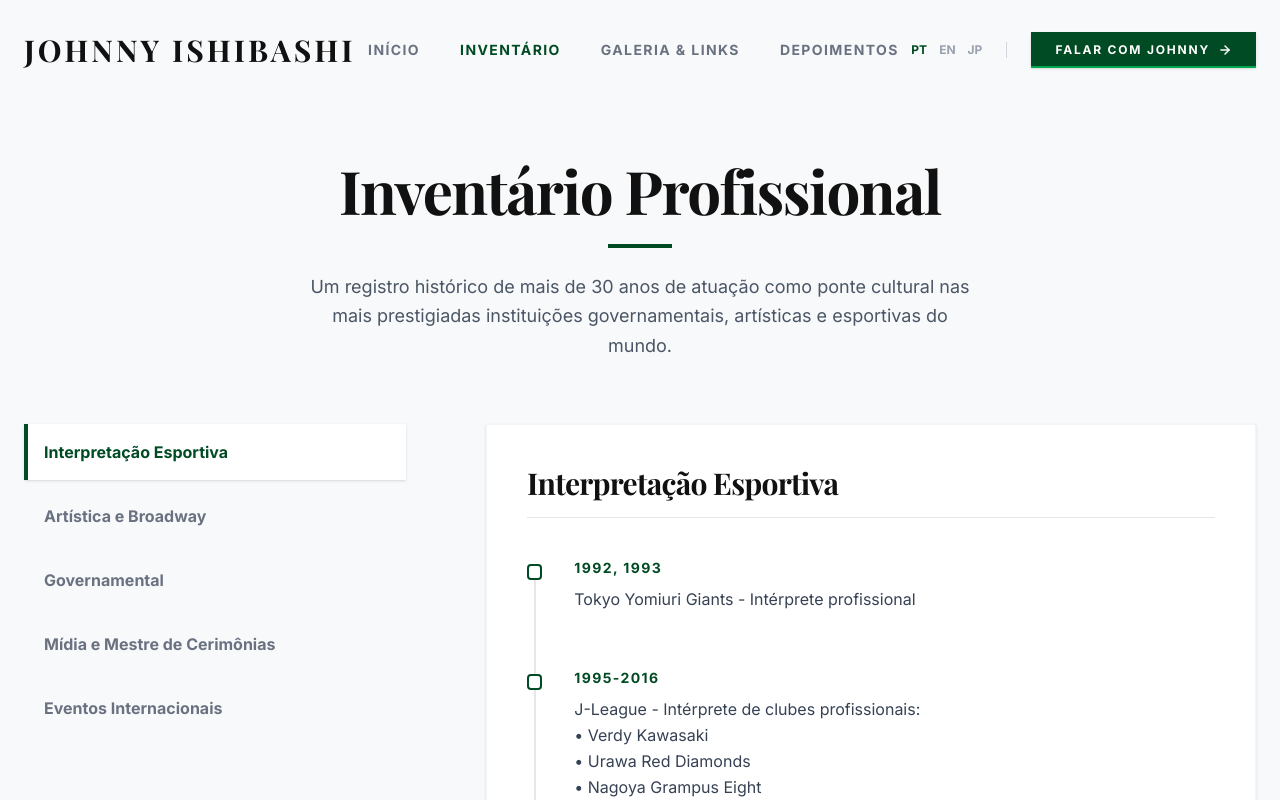
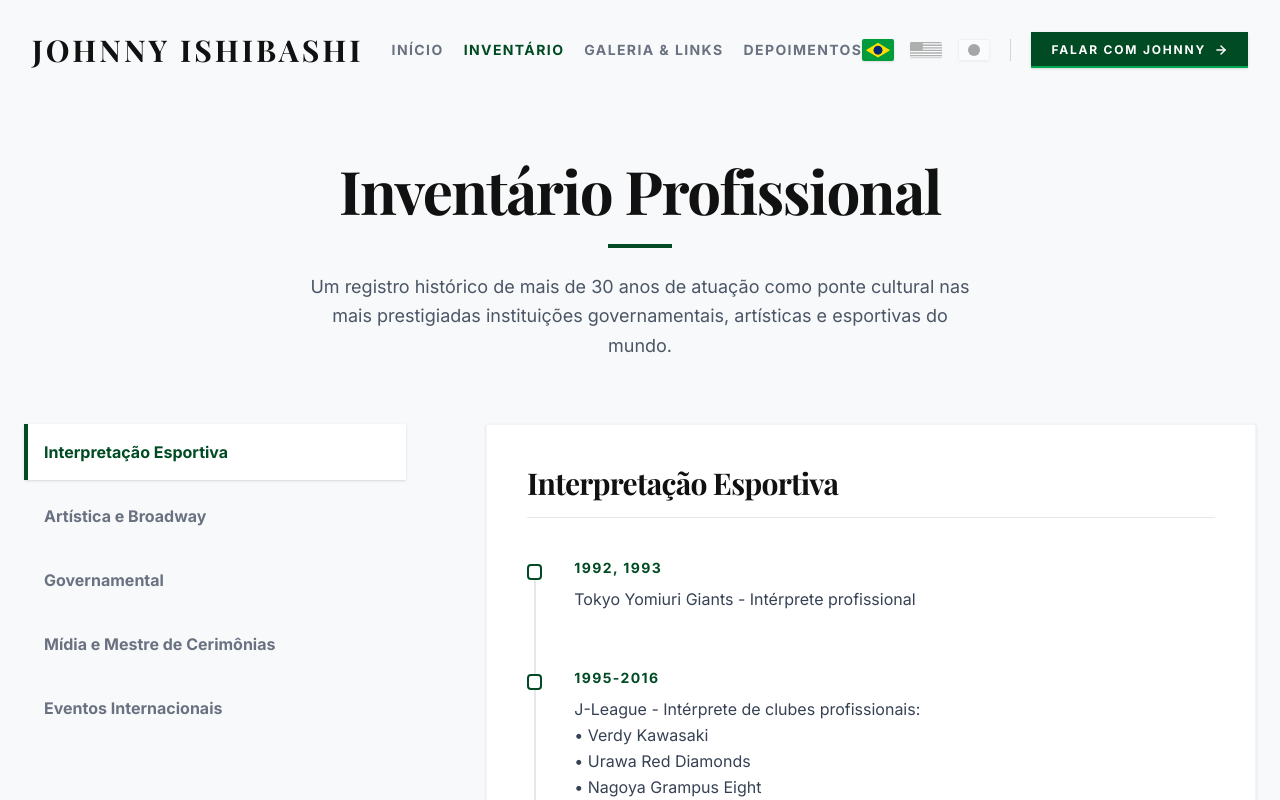
Before and after one commit to mrsaoc/johnny-ishibashi, a Next.js app: page /inventario in a window 1280 px wide. Shown: the top 800 px of the page. Built offline with nearby package versions, Linux system fonts and the light colour scheme; a web font is replaced by a local one.

Commit message:
refactor alteração texto

```diff
--- a/src/components/Header.tsx
+++ b/src/components/Header.tsx
@@ -5,11 +5,33 @@ import Link from 'next/link';
 import { usePathname } from 'next/navigation';
 import { useLanguage } from '@/context/LanguageContext';
 
+const FlagBR = () => (
+    <svg xmlns="http://www.w3.org/2000/svg" viewBox="0 0 720 504" className="w-7 sm:w-8 h-auto rounded-[2px] shadow-sm">
+        <rect width="720" height="504" fill="#009b3a"/>
+        <polygon points="360,86.4 633.6,252 360,417.6 86.4,252" fill="#fedf00"/>
+        <circle cx="360" cy="252" r="100.8" fill="#002776"/>
+    </svg>
+);
+
+const FlagUS = () => (
+    <svg xmlns="http://www.w3.org/2000/svg" viewBox="0 0 7410 3900" className="w-7 sm:w-8 h-auto rounded-[2px] shadow-sm">
+        <rect width="7410" height="3900" fill="#b22234"/>
+        <path d="M0,300H7410V600H0ZM0,900H7410V1200H0ZM0,1500H7410V1800H0ZM0,2100H7410V2400H0ZM0,2700H7410V3000H0ZM0,3300H7410V3600H0Z" fill="#fff"/>
+        <rect width="2964" height="2100" fill="#3c3b6e"/>
+    </svg>
+);
+
+const FlagJP = () => (
+    <svg xmlns="http://www.w3.org/2000/svg" viewBox="0 0 900 600" className="w-7 sm:w-8 h-auto rounded-[2px] shadow-sm border border-gray-200">
+        <rect width="900" height="600" fill="#fff"/>
+        <circle cx="450" cy="300" r="180" fill="#bc002d"/>
+    </svg>
+);
+
 export default function Header() {
     const [isScrolled, setIsScrolled] = useState(false);
     const [isMobileMenuOpen, setIsMobileMenuOpen] = useState(false);
 
-    // Importamos o motor de tradução
     const { language, setLanguage, t } = useLanguage();
     const pathname = usePathname();
 
@@ -40,20 +62,24 @@ export default function Header() {
                     : 'bg-[#F8F9FA] py-6 md:py-8'
             }`}
         >
-            <div className="max-w-7xl mx-auto px-6 flex items-center justify-between">
+            <div className="max-w-[90rem] mx-auto px-4 sm:px-6 lg:px-8 w-full flex items-center justify-between">
 
+                {/* 1. COLUNA ESQUERDA: Logo */}
+                <div className="flex xl:flex-1 justify-start z-50">
                     <Link
                         href="/"
                         onClick={closeMobileMenu}
-                    className="font-serif text-xl sm:text-2xl md:text-3xl font-bold tracking-widest text-[#111111] hover:text-[#004B23] transition-colors relative z-50"
+                        className="font-serif text-xl sm:text-2xl md:text-3xl font-bold tracking-widest text-[#111111] hover:text-[#004B23] transition-colors whitespace-nowrap"
                     >
                         JOHNNY ISHIBASHI
                     </Link>
+                </div>
 
-                <nav className="hidden lg:flex items-center gap-10">
+                {/* 2. COLUNA CENTRAL: Navegação (Sempre no meio absoluto) */}
+                <nav className="hidden xl:flex justify-center items-center gap-5 2xl:gap-8">
                     <Link
                         href="/"
-                        className={`text-sm font-bold uppercase tracking-widest transition-colors ${
+                        className={`text-sm font-bold uppercase tracking-widest transition-colors whitespace-nowrap ${
                             isActive('/') ? 'text-[#004B23]' : 'text-gray-500 hover:text-[#111111]'
                         }`}
                     >
@@ -61,7 +87,7 @@ export default function Header() {
                     </Link>
                     <Link
                         href="/inventario"
-                        className={`text-sm font-bold uppercase tracking-widest transition-colors ${
+                        className={`text-sm font-bold uppercase tracking-widest transition-colors whitespace-nowrap ${
                             isActive('/inventario') ? 'text-[#004B23]' : 'text-gray-500 hover:text-[#111111]'
                         }`}
                     >
@@ -69,7 +95,7 @@ export default function Header() {
                     </Link>
                     <Link
                         href="/galeria"
-                        className={`text-sm font-bold uppercase tracking-widest transition-colors ${
+                        className={`text-sm font-bold uppercase tracking-widest transition-colors whitespace-nowrap ${
                             isActive('/galeria') ? 'text-[#004B23]' : 'text-gray-500 hover:text-[#111111]'
                         }`}
                     >
@@ -77,7 +103,7 @@ export default function Header() {
                     </Link>
                     <Link
                         href="/depoimentos"
-                        className={`text-sm font-bold uppercase tracking-widest transition-colors ${
+                        className={`text-sm font-bold uppercase tracking-widest transition-colors whitespace-nowrap ${
                             isActive('/depoimentos') ? 'text-[#004B23]' : 'text-gray-500 hover:text-[#111111]'
                         }`}
                     >
@@ -85,27 +111,30 @@ export default function Header() {
                     </Link>
                 </nav>
 
-                <div className="hidden md:flex items-center gap-6 relative z-50">
+                {/* 3. COLUNA DIREITA: Bandeiras e Contato (Sempre fixos na direita) */}
+                <div className="hidden xl:flex xl:flex-1 justify-end items-center gap-5 relative z-50">
 
-                    {/* Seletor de Idiomas Ativo */}
-                    <div className="flex items-center gap-3 pr-6 border-r border-gray-300">
+                    <div className="flex items-center gap-4 pr-5 border-r border-gray-300">
                         <button
                             onClick={() => setLanguage('PT')}
-                            className={`text-xs font-bold transition-colors ${language === 'PT' ? 'text-[#004B23]' : 'text-gray-400 hover:text-[#111111]'}`}
+                            title="Português"
+                            className={`transition-all duration-300 hover:scale-110 ${language === 'PT' ? 'opacity-100 grayscale-0' : 'opacity-40 grayscale hover:grayscale-0'}`}
                         >
-                            PT
+                            <FlagBR />
                         </button>
                         <button
                             onClick={() => setLanguage('EN')}
-                            className={`text-xs font-bold transition-colors ${language === 'EN' ? 'text-[#004B23]' : 'text-gray-400 hover:text-[#111111]'}`}
+                            title="English"
+                            className={`transition-all duration-300 hover:scale-110 ${language === 'EN' ? 'opacity-100 grayscale-0' : 'opacity-40 grayscale hover:grayscale-0'}`}
                         >
-                            EN
+                            <FlagUS />
                         </button>
                         <button
                             onClick={() => setLanguage('JP')}
-                            className={`text-xs font-bold transition-colors ${language === 'JP' ? 'text-[#004B23]' : 'text-gray-400 hover:text-[#111111]'}`}
+                            title="日本語"
+                            className={`transition-all duration-300 hover:scale-110 ${language === 'JP' ? 'opacity-100 grayscale-0' : 'opacity-40 grayscale hover:grayscale-0'}`}
                         >
-                            JP
+                            <FlagJP />
                         </button>
                     </div>
 
@@ -113,7 +142,7 @@ export default function Header() {
                         href="https://wa.me/5513996988700"
                         target="_blank"
                         rel="noopener noreferrer"
-                        className="group relative inline-flex items-center gap-2 bg-[#004B23] text-white px-6 py-2.5 text-xs font-bold uppercase tracking-[0.15em] overflow-hidden transition-all duration-300 shadow-sm hover:shadow-md"
+                        className="group relative inline-flex items-center gap-2 bg-[#004B23] text-white px-5 py-2.5 text-xs font-bold uppercase tracking-[0.15em] overflow-hidden transition-all duration-300 shadow-sm hover:shadow-md whitespace-nowrap"
                     >
                         <span className="absolute bottom-0 left-0 w-full h-[3px] bg-[#00A850] transform translate-y-[1px] group-hover:translate-y-0 transition-transform duration-300"></span>
                         <span className="relative z-10 flex items-center gap-2">
@@ -126,9 +155,10 @@ export default function Header() {
                     </a>
                 </div>
 
+                {/* Botão Menu Mobile */}
                 <button
                     onClick={() => setIsMobileMenuOpen(!isMobileMenuOpen)}
-                    className="md:hidden text-[#111111] focus:outline-none hover:text-[#004B23] transition-colors relative z-50 p-2 -mr-2"
+                    className="xl:hidden text-[#111111] focus:outline-none hover:text-[#004B23] transition-colors relative z-50 p-2 -mr-2"
                     aria-label="Toggle Menu"
                 >
                     <svg xmlns="http://www.w3.org/2000/svg" width="28" height="28" viewBox="0 0 24 24" fill="none" stroke="currentColor" strokeWidth="2" strokeLinecap="round" strokeLinejoin="round">
@@ -149,8 +179,9 @@ export default function Header() {
 
             </div>
 
+            {/* Menu Mobile Expandido */}
             <div
-                className={`fixed inset-0 bg-white z-40 flex flex-col pt-32 px-6 transition-all duration-300 md:hidden ${
+                className={`fixed inset-0 bg-white z-40 flex flex-col pt-32 px-6 transition-all duration-300 xl:hidden ${
                     isMobileMenuOpen ? 'opacity-100 visible' : 'opacity-0 invisible pointer-events-none'
                 }`}
             >
@@ -195,24 +226,24 @@ export default function Header() {
 
                 <div className="pb-12 mt-auto">
 
-                    <div className="flex items-center justify-center gap-8 mb-8">
+                    <div className="flex items-center justify-center gap-10 mb-8">
                         <button
                             onClick={() => setLanguage('PT')}
-                            className={`text-sm font-bold transition-colors ${language === 'PT' ? 'text-[#004B23] border-b-2 border-[#004B23] pb-1' : 'text-gray-400 hover:text-[#111111] pb-1'}`}
+                            className={`transition-transform duration-300 ${language === 'PT' ? 'opacity-100 scale-110' : 'opacity-40 grayscale hover:grayscale-0'}`}
                         >
-                            PT
+                            <FlagBR />
                         </button>
                         <button
                             onClick={() => setLanguage('EN')}
-                            className={`text-sm font-bold transition-colors ${language === 'EN' ? 'text-[#004B23] border-b-2 border-[#004B23] pb-1' : 'text-gray-400 hover:text-[#111111] pb-1'}`}
+                            className={`transition-transform duration-300 ${language === 'EN' ? 'opacity-100 scale-110' : 'opacity-40 grayscale hover:grayscale-0'}`}
                         >
-                            EN
+                            <FlagUS />
                         </button>
                         <button
                             onClick={() => setLanguage('JP')}
-                            className={`text-sm font-bold transition-colors ${language === 'JP' ? 'text-[#004B23] border-b-2 border-[#004B23] pb-1' : 'text-gray-400 hover:text-[#111111] pb-1'}`}
+                            className={`transition-transform duration-300 ${language === 'JP' ? 'opacity-100 scale-110' : 'opacity-40 grayscale hover:grayscale-0'}`}
                         >
-                            JP
+                            <FlagJP />
                         </button>
                     </div>
 
@@ -230,7 +261,6 @@ export default function Header() {
                     </a>
                 </div>
             </div>
-
         </header>
     );
 }
--- a/src/data/inventory.ts
+++ b/src/data/inventory.ts
@@ -26,11 +26,11 @@ export const inventoryData: InventoryCategory[] = [
           JP: "Jリーグ プロクラブ通訳:\n• ヴェルディ川崎\n• 浦和レッズ\n• 名古屋グランパスエイト\n• 東京ヴェルディ\n• FC岐阜"
         }
       },
-      { year: "2000", title: { PT: "Major League Baseball (MLB) - Primeiro jogo de abertura realizado no Japão", EN: "Major League Baseball (MLB) - First opening game held in Japan", JP: "メジャーリーグベースボール（MLB）- 日本で開催された初の開幕戦" } },
+      { year: "2000", title: { PT: "Major League Baseball (MLB) - Primeiro jogo de abertura realizado no Japão", EN: "Major League Baseball (MLB) - First opening game held in Japan", JP: "メジャーリーグベースボール（MLB）\n開催記念イベントおよび公式記者会見 日英バイリンガル司会" } },
       { year: "2000-2010", title: { PT: "K-1, PRIDE, UFC e Glory", EN: "K-1, PRIDE, UFC & Glory", JP: "K-1、PRIDE、UFC、Glory" } },
       { year: "2000-2018", title: { PT: "Copa Kirin (Intérprete oficial em todas as edições)", EN: "Kirin Cup (Official Interpreter for all editions)", JP: "キリンカップ（全大会公式通訳）" } },
       { year: "2001-2016", title: { PT: "Kirin Challenge Cup (Intérprete oficial em todas as edições do evento)", EN: "Kirin Challenge Cup (Official Interpreter for all editions of the event)", JP: "キリンチャレンジカップ（全大会公式通訳）" } },
-      { year: "2004, 2017", title: { PT: "Eventos de Voleibol - Mundial Masculino, Copa dos Campeões, V.League All Stars", EN: "Volleyball Events - Men's World Championship, World Grand Champions Cup, V.League All Stars", JP: "バレーボール\n世界バレー男子、ワールドグランドチャンピオンズカップ\nVリーグオールスターズ" } },
+      { year: "2004-2017", title: { PT: "Eventos de Voleibol - Mundial Masculino, Copa dos Campeões, V.League All Stars", EN: "Volleyball Events - Men's World Championship, World Grand Champions Cup, V.League All Stars", JP: "バレーボール\n世界バレー男子、ワールドグランドチャンピオンズカップ\nVリーグオールスターズ" } },
       { year: "2005-2016", title: { PT: "Copa do Mundo de Clubes da FIFA (Intérprete oficial em todas as edições sediadas no Japão)", EN: "FIFA Club World Cup (Official interpreter for all editions hosted in Japan)", JP: "FIFAクラブワールドカップ\n日本開催全大会公式通訳" } },
       { year: "2006-2017", title: { PT: "WBC (Clássico Mundial de Beisebol)", EN: "WBC (World Baseball Classic)", JP: "WBC（ワールド・ベースボール・クラシック）" } },
       { year: "2008-2019", title: { PT: "Copa Suruga (Todas as edições)", EN: "Suruga Bank Championship (All editions)", JP: "スルガ銀行チャンピオンシップ（全大会通訳）" } },
@@ -72,11 +72,10 @@ export const inventoryData: InventoryCategory[] = [
     title: { PT: "Mídia e Mestre de Cerimônias", EN: "Media & MC", JP: "メディア・司会・ナレーション" },
     items: [
       { year: "1999-2002", title: { PT: "IPC TV: IPC no Ar - Primeiro apresentador brasileiro de programa de variedades no Japão", EN: "IPC TV: IPC no Ar - First Brazilian host of a variety show in Japan", JP: "IPC TV : IPC no AR\n日本初のブラジル人バラエティ番組司会者" }, url: "https://www.youtube.com/watch?v=R_I_C7O9fK8" },
-      { year: "2000", title: { PT: "Major League Baseball (MLB) - Apresentador bilíngue no evento de lançamento e coletiva oficial de imprensa", EN: "Major League Baseball (MLB) - Bilingual host for launch event and official press conference", JP: "メジャーリーグベースボール（MLB）\n開催記念イベントおよび公式記者会見\n日英バイリンガル司会" } },
       { year: "2001-2018", title: { PT: "NHK World Rádio Japão", EN: "NHK World Radio Japan", JP: "NHKワールド\nラジオ日本" } },
       { year: "2002", title: { PT: "Copa do Mundo de Futebol da FIFA 2002 - Intérprete simultâneo do Zico em todos os canais de televisão do Japão", EN: "2002 FIFA World Cup - Simultaneous interpreter for Zico across all Japanese television networks", JP: "2002 FIFAワールドカップ - ジーコ氏の同時通訳（日本の全テレビ局にて）" } },
       { year: "2002", title: { PT: "Maratona de Honolulu - Apresentador bilíngue inglês-japonês", EN: "Honolulu Marathon - English-Japanese bilingual host", JP: "ホノルルマラソン - 日英バイリンガル司会" } },
-      { year: "2007-2008", title: { PT: "IPC TV: Programa Perfil - Programa de entrevistas com a comunidade brasileira no Japão", EN: "IPC TV: Programa Perfil - Interview program featuring the Brazilian community in Japan", JP: "IPC TV: Programa Perfil - 在日ブラジル人コミュニティ向けインタビュー番組" } },
+      { year: "2007-2008", title: { PT: "IPC TV: Programa Perfil - Programa de entrevistas com a comunidade brasileira no Japão", EN: "IPC TV: Programa Perfil - Interview program featuring the Brazilian community in Japan", JP: "IPC TV: Programa Perfil\n在日ブラジル人コミュニティ向けインタビュー番組" } },
       { year: { PT: "Anos diversos", EN: "Various years", JP: "多年" }, title: { PT: "Travellers TV/SKY PerfecTV - Apresentador bilíngue", EN: "Travellers TV/SKY PerfecTV - Bilingual Host", JP: "Travellers TV / Sky Perfect TV\nバイリンガル司会" } },
       { year: "2017", title: { PT: "FC Barcelona presents Rakuten in Japan - Intérprete da coletiva oficial de imprensa", EN: "FC Barcelona presents Rakuten in Japan - Official press conference interpreter", JP: "FCバルセロナ\n楽天プレゼンツ・イン・ジャパン\n公式記者会見通訳" }, url: "https://youtu.be/jmJKbeadac0?si=hidOtEtLKAR0olAM" },
       { year: "2018", title: { PT: "Adidas - Encontros com Xabi Alonso e David Villa", EN: "Adidas - Meetings with Xabi Alonso & David Villa", JP: "アディダス・イベント\nシャビ・アロンソ、ダビド・ビジャ" } },
```
Lines whose indentation alone changed are shown as unchanged.
